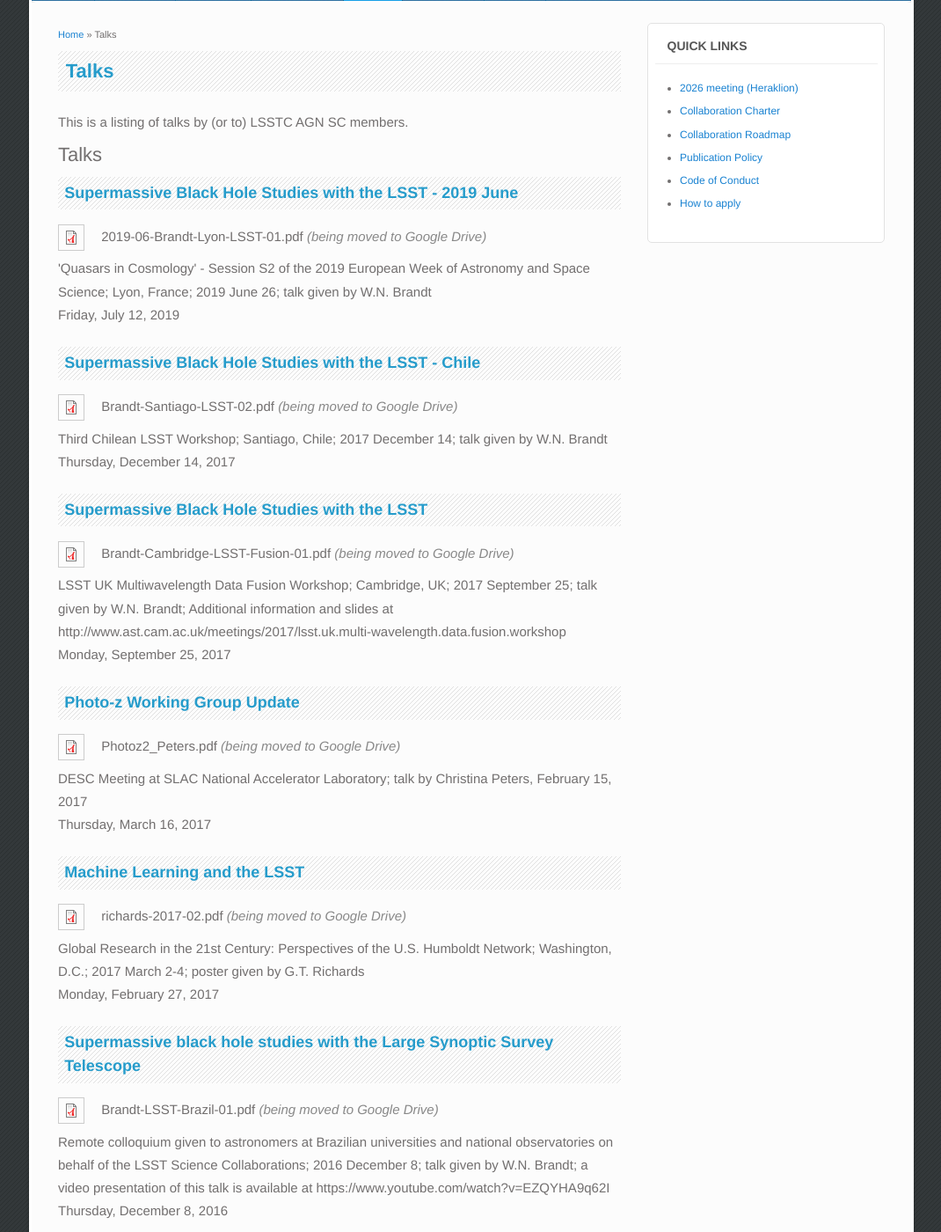
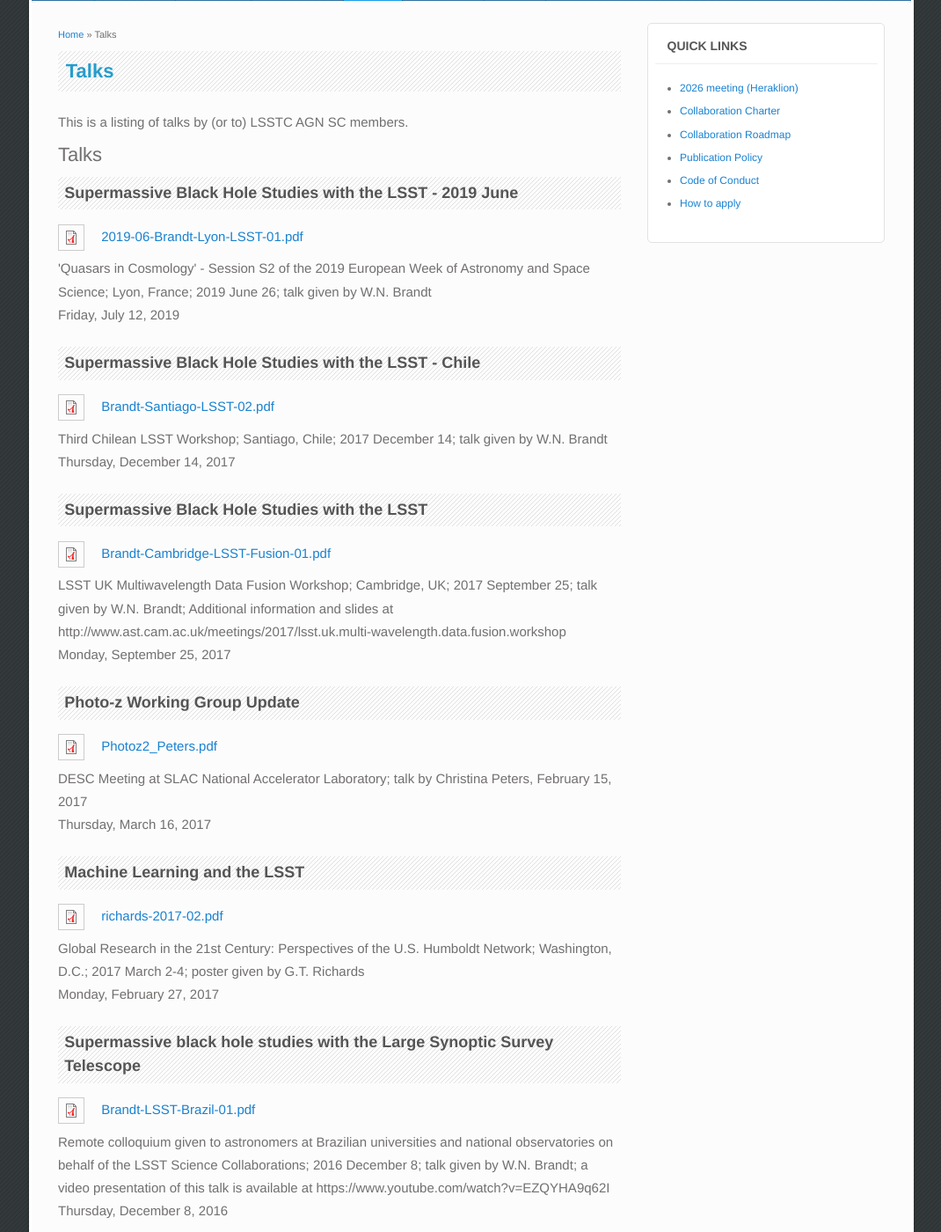
Before and after one commit to LSST-AGNSC/lsst-agnsc.github.io, a Jekyll site: the page built from talks.md, in a window 1280 px wide and 1400 px high, scrolled down 241 px. Shown: the whole window at 88% size, without its empty margins (104-1174 px from the left). Built offline with Jekyll 4.4.1, drawn with Linux system fonts in a browser that asks for light colours; part of the change alters nothing that is shown; some of the changed text lies outside the part shown.

Commit message:
Fill in the Google Drive file links from the shared folders
Co-Authored-By: Claude Fable 5.1 <noreply@anthropic.com>

```diff
--- a/_data/drive.yml
+++ b/_data/drive.yml
@@ -2,5 +2,5 @@
 # Share each folder as "Anyone with the link" (Viewer), then paste its link here.
 # Every file name on the site then links to its folder, and the "Update Drive links" GitHub Action
 # (Actions tab > Update Drive links > Run workflow) fills _data/files.yml with direct per-file links.
-documents: ""
-talks: ""
+documents: "https://drive.google.com/drive/folders/1c0-y154EXjx9rJ-7PQDPa_V343YfdFD4?usp=sharing"
+talks: "https://drive.google.com/drive/folders/1NBRd7coLQr3-A1EvxzBxlDohfOe8Tc2L?usp=sharing"
--- a/_data/files.yml
+++ b/_data/files.yml
@@ -4,52 +4,52 @@
 # While a value is empty the file name links to its Drive folder instead.
 
 # Documents folder: files shown on the Documents page
-"2023-01-17_scWelcome_1.pdf": ""
-"AGN SC OpenProject User's Guide.pdf": ""
-"AGN_SC_Charter_Apr2024.pdf": ""
-"AGN_SC_Charter_August2019.docx": ""
-"AGN_SC_Charter_June2020_0.pdf": ""
-"AGN_SC_Charter_Supplement_Apr2024_0.pdf": ""
-"AGN_SC_Charter_Supplement_August2021.pdf": ""
-"AGN_SC_Charter_Supplement_May2020.pdf": ""
-"AGN_SC_Code_of_Conduct_May2020.pdf": ""
-"AGN_SC_Publication_Policy_May2020.pdf": ""
-"LSST_AGN_SC_Publication_Policy_202501_v3.pdf": ""
-"LSST_AGN_SC_Roadmap_260722.pdf": ""
-"LSST_AGN_SC_Roadmap_v1p0.pdf": ""
+"2023-01-17_scWelcome_1.pdf": "https://drive.google.com/file/d/18fzrHehV5WT9DyeIUYk9rLAYKkOsOwS3/view"
+"AGN SC OpenProject User's Guide.pdf": "https://drive.google.com/file/d/1gsVIGTw8h9wKyzhwxSlDi7zpAmtkPLhk/view"
+"AGN_SC_Charter_Apr2024.pdf": "https://drive.google.com/file/d/1paLJS63T-9jbp8DD5MprsuIPPcxAOVlJ/view"
+"AGN_SC_Charter_August2019.docx": "https://drive.google.com/file/d/13hagnv6ZkQFfQk4HZldEWUHKCYkH5D6H/view"
+"AGN_SC_Charter_June2020_0.pdf": "https://drive.google.com/file/d/1LbdSuTc8BuqZ_cnnX2vhULZjcQOA1VXX/view"
+"AGN_SC_Charter_Supplement_Apr2024_0.pdf": "https://drive.google.com/file/d/1GleMkMdrSvUjP-sSc3D3MNZa97xF4oar/view"
+"AGN_SC_Charter_Supplement_August2021.pdf": "https://drive.google.com/file/d/1I2JeYiT30LcrqNkMLuVK8TlFkU5n9uxq/view"
+"AGN_SC_Charter_Supplement_May2020.pdf": "https://drive.google.com/file/d/1ITpC6F9-PQXSRGi85JyOAwAheiQs1OTR/view"
+"AGN_SC_Code_of_Conduct_May2020.pdf": "https://drive.google.com/file/d/1J-pVWnOfkux-SPr7aHo0fNPkj57ASk3n/view"
+"AGN_SC_Publication_Policy_May2020.pdf": "https://drive.google.com/file/d/1f1TlPgKhdr6xh1AswhQHJreYvcX6dqiU/view"
+"LSST_AGN_SC_Publication_Policy_202501_v3.pdf": "https://drive.google.com/file/d/1yAOKqhfWKAYymHGYaRQ72sRttomujrKp/view"
+"LSST_AGN_SC_Roadmap_260722.pdf": "https://drive.google.com/file/d/1PFQE0KNeVv2wonKgtSBaN8kbPwk_2CCp/view"
+"LSST_AGN_SC_Roadmap_v1p0.pdf": "https://drive.google.com/file/d/1rZomqj9wTsCaQvn3-EsCjUGpiB3I-PVc/view"
 
 # Talks folder: files shown on the Talks page and talk materials linked from the Meetings page
-"010-schindler-LSST2018.pdf": ""
-"020-reed-LSST2018.pdf": ""
-"030-anguita-LSST2018.pdf": ""
-"040-bauer-LSST2018.potx": ""
-"2013-09-11-lsstcam13-shemmer.pdf": ""
-"2014-10-agn_roadmap.pptx": ""
-"2019-06-Brandt-Lyon-LSST-01.pdf": ""
-"2020-06-lsst-agn-sc-mim-plan01.txt": ""
-"Abstract_Assef.txt": ""
-"Abstract_Jiang.txt": ""
-"Abstract_Kasliwal.txt": ""
-"Abstract_MacLeod.txt": ""
-"Abstract_Mundell.txt": ""
-"Abstract_Peters.txt": ""
-"Abstract_Richards.txt": ""
-"Abstract_Sanchez.txt": ""
-"Brandt-Athena-Madrid-01.pdf": ""
-"Brandt-Cambridge-LSST-Fusion-01.pdf": ""
-"Brandt-LSST-Brazil-01.pdf": ""
-"Brandt-Lorentz.pdf": ""
-"Brandt-Santiago-LSST-02.pdf": ""
-"IMG_2086.JPG": ""
-"LSST2018-AGN-session-audio.m4a": ""
-"LSST2018-AGN-session-photo.jpeg": ""
-"LSST_AGN_SC_2017_Assef_0.pdf": ""
-"LSST_AGN_SC_2017_Jiang.pdf": ""
-"LSST_AGN_SC_2017_Kasliwal.pdf": ""
-"LSST_AGN_SC_2017_MacLeod.pdf": ""
-"LSST_AGN_SC_2017_Mundell.pdf": ""
-"LSST_AGN_SC_2017_Peters.pdf": ""
-"LSST_AGN_SC_2017_Richards_edited.pdf": ""
-"LSST_AGN_SC_2017_Sanchez.pdf": ""
-"Photoz2_Peters.pdf": ""
-"richards-2017-02.pdf": ""
+"010-schindler-LSST2018.pdf": "https://drive.google.com/file/d/1-7OjspKLDQl40B2_1is3qZf5x_XCjs-j/view"
+"020-reed-LSST2018.pdf": "https://drive.google.com/file/d/1daDNeBerRdm_HuAlRScwxyxG2P4Op6pw/view"
+"030-anguita-LSST2018.pdf": "https://drive.google.com/file/d/1VfGfccCJHZ1GLkjU4caup-pa6XwzsP-K/view"
+"040-bauer-LSST2018.potx": "https://drive.google.com/file/d/1yc_kM1B5eZoiI3M7piIIHdNsDWb_SE8-/view"
+"2013-09-11-lsstcam13-shemmer.pdf": "https://drive.google.com/file/d/1uIPkW0Y_wGCqplHgU8Taf4XE5uL_G_Qp/view"
+"2014-10-agn_roadmap.pptx": "https://drive.google.com/file/d/1Ebv_e0UryMY88-BZmeunbZwzrZUsv32w/view"
+"2019-06-Brandt-Lyon-LSST-01.pdf": "https://drive.google.com/file/d/1JOWdxfLk5kzMq0E2YMk5rNIugMxGJawZ/view"
+"2020-06-lsst-agn-sc-mim-plan01.txt": "https://drive.google.com/file/d/1BOmUSTIQBwTjoVpR68UPo2rJruoziB62/view"
+"Abstract_Assef.txt": "https://drive.google.com/file/d/12USsQSCvchgNSo2JNR_FhoFd03UVdBZr/view"
+"Abstract_Jiang.txt": "https://drive.google.com/file/d/1Zz7g_vrcRR5DbVdMpLYe_JpWfPgJi5dH/view"
+"Abstract_Kasliwal.txt": "https://drive.google.com/file/d/1jWgB38zsVuTgmiFNLg-xJ7rHedRvS0NZ/view"
+"Abstract_MacLeod.txt": "https://drive.google.com/file/d/1cj7QOT7IO-fpQG_lOlKg4A3YCFpssmxu/view"
+"Abstract_Mundell.txt": "https://drive.google.com/file/d/1Zu_8rZCzNeom8B1CkBeWg6gZmEV3gdIH/view"
+"Abstract_Peters.txt": "https://drive.google.com/file/d/18Ry8_cKcwu83h243aG1TOAhZxwGEtUEP/view"
+"Abstract_Richards.txt": "https://drive.google.com/file/d/1OrcyRckr2q6O_T0A16CrUY7RiDesZHHl/view"
+"Abstract_Sanchez.txt": "https://drive.google.com/file/d/1D7Dv81RjClYqsDAIToti77kFaJuMjogS/view"
+"Brandt-Athena-Madrid-01.pdf": "https://drive.google.com/file/d/1PakkLHOK39AcRCR-ncCsX_1ErOLzRi2i/view"
+"Brandt-Cambridge-LSST-Fusion-01.pdf": "https://drive.google.com/file/d/17NXgaRh3eHuDVrgpjaXar_rPT_lP__Sb/view"
+"Brandt-LSST-Brazil-01.pdf": "https://drive.google.com/file/d/1AlZd91f6uUJ9QqlPnyGWbri_P6MI5aJl/view"
+"Brandt-Lorentz.pdf": "https://drive.google.com/file/d/1mUd6gzIahKxU3C0dGnRqdf3H1Z7Y2aNV/view"
+"Brandt-Santiago-LSST-02.pdf": "https://drive.google.com/file/d/164chjcNzVsBuIE_JsXapwoJKO4Ci0-9L/view"
+"IMG_2086.JPG": "https://drive.google.com/file/d/1JH4NDKqZBPoPc4HIj7nQOGMgm-B7ecJm/view"
+"LSST2018-AGN-session-audio.m4a": "https://drive.google.com/file/d/1m6fSTQsP0ketDmL1eox0eyQSRLWbvZ4v/view"
+"LSST2018-AGN-session-photo.jpeg": "https://drive.google.com/file/d/1WhOeS4mtV8Dehlto1-MLVyat7V8s4rCs/view"
+"LSST_AGN_SC_2017_Assef_0.pdf": "https://drive.google.com/file/d/1XcU6agj6nkOTdg46nIdx50CvX-5xk3oB/view"
+"LSST_AGN_SC_2017_Jiang.pdf": "https://drive.google.com/file/d/1TGzc7bWjp5GMarda6k7Do3tGVerpbTZh/view"
+"LSST_AGN_SC_2017_Kasliwal.pdf": "https://drive.google.com/file/d/1VVLM6EX_v-xYxAN5VpagCuwHm46L_Yn7/view"
+"LSST_AGN_SC_2017_MacLeod.pdf": "https://drive.google.com/file/d/1aV6KiGF6XcybTv0XAcgc1qIOmZiCB29z/view"
+"LSST_AGN_SC_2017_Mundell.pdf": "https://drive.google.com/file/d/1wYHfjReyfDG3Hcw045q6Cg7uKEtULkxJ/view"
+"LSST_AGN_SC_2017_Peters.pdf": "https://drive.google.com/file/d/1axpe3sb1v_CSo7JM_DOn-UzNl0rOws4U/view"
+"LSST_AGN_SC_2017_Richards_edited.pdf": "https://drive.google.com/file/d/1622kZfhSfDHt6OswdbpoUjSTU8UkSnSP/view"
+"LSST_AGN_SC_2017_Sanchez.pdf": "https://drive.google.com/file/d/1zIoM3riahawxhD5m7hif4sGdDEja3FJi/view"
+"Photoz2_Peters.pdf": "https://drive.google.com/file/d/1eRhTraFF4bWNDPbFsCTfWCn-Tk_kinFl/view"
+"richards-2017-02.pdf": "https://drive.google.com/file/d/1ayKpc0V2Xlyz7vVgOgz2OJDxWGsYWVFt/view"
```
